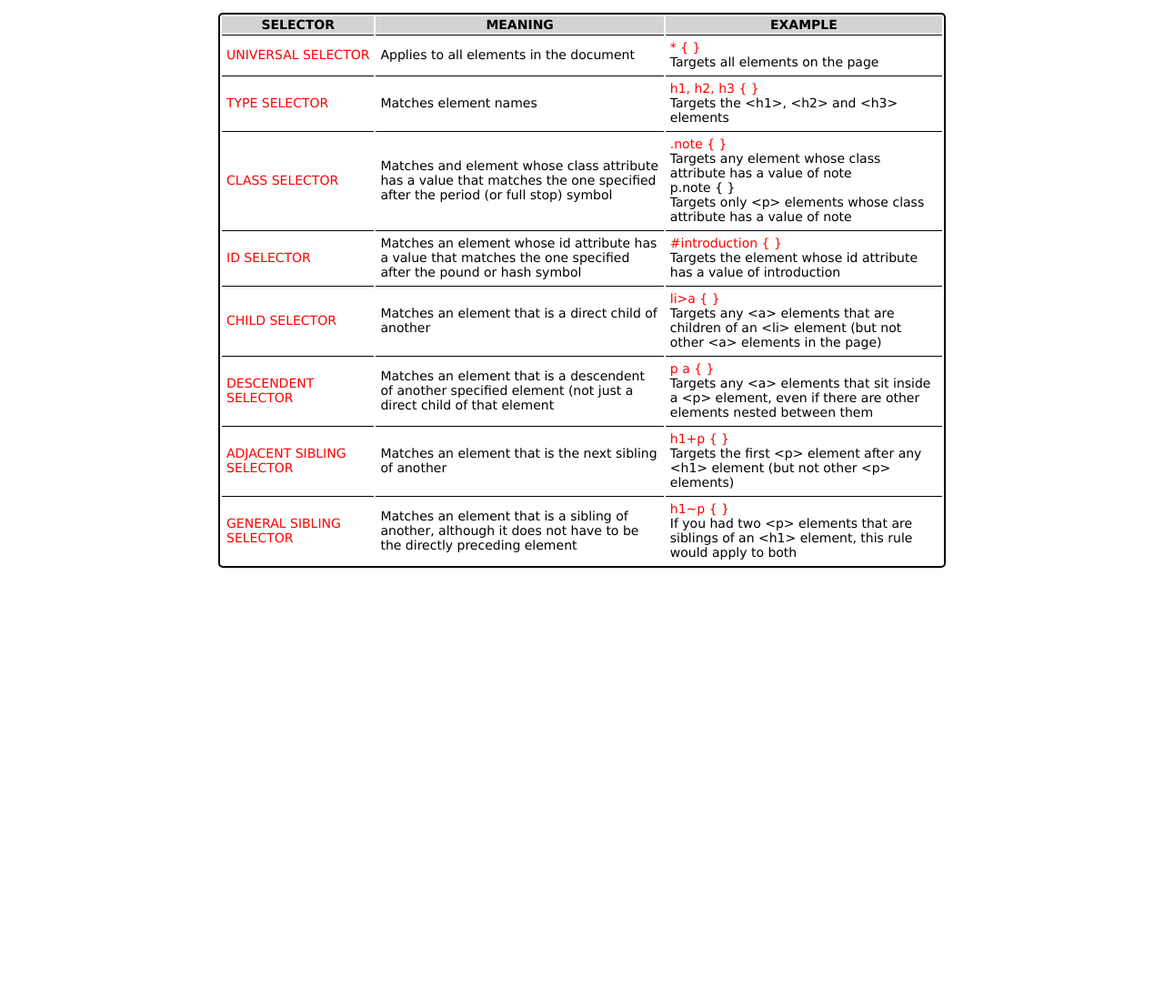
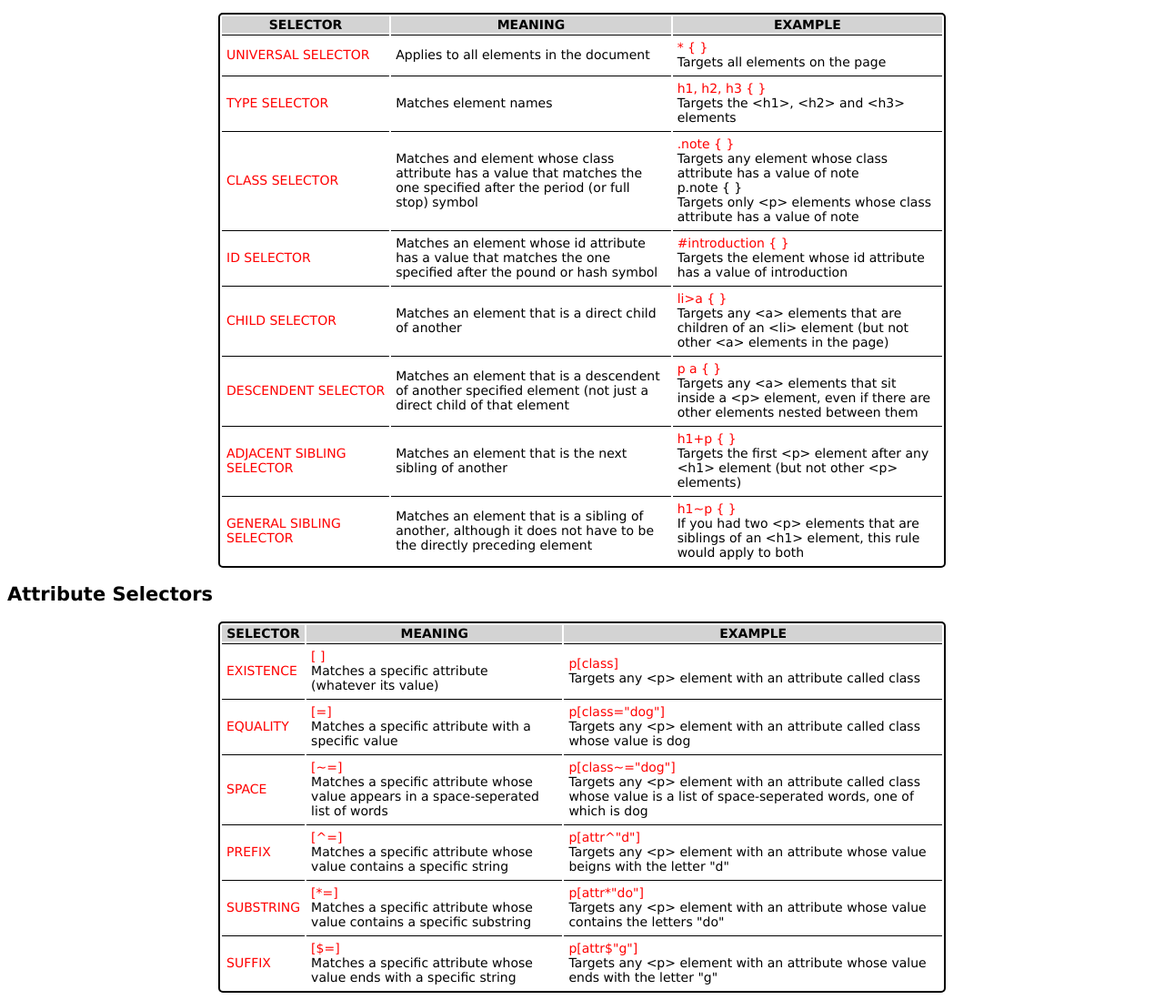
Before and after one commit to dorterry/css-selectors, a plain HTML site: page index.html in a window 1280 px wide. Shown: the part 98-1197 px from the top of the page at 91% size. Before the commit the page ends 800 px from the top, so only its background shows below. Drawn offline with Linux system fonts and the light colour scheme.

Commit message:
added data for attribute selectors table

```diff
--- a/index.html
+++ b/index.html
@@ -12,17 +12,20 @@
 
   <h1>CSS Selectors and Attributes</h1>
   <h2>CSS Selectors</h2>
+
+  <!--CSS Selector Table-->
+
   <table>
       <thead>
       <tr>
-        <th>Selector</th>
-        <th>Meaning</th>
-        <th>Example</th>
+        <th>SELECTOR</th>
+        <th>MEANING</th>
+        <th>EXAMPLE</th>
       </tr>
      </thead>
       <tbody>
           <tr>
-              <td class="fitwidth"><span class="selector">UNIVERSAL SELECTOR</span></td>
+              <td><span class="selector">UNIVERSAL SELECTOR</span></td>
               <td>Applies to all elements in the document</td>
               <td><span class="selector">* { }</span><br>Targets all elements on the page</td>
           </tr>
@@ -55,7 +58,7 @@
           </tr>
 
           <tr>
-              <td><span class="selector">DESCENDENT SELECTOR</span></td>
+              <td class="fitwidth"><span class="selector">DESCENDENT SELECTOR</span></td>
               <td>Matches an element that is a descendent of another specified element (not just a direct child of that element</td>
               <td><span class="selector">p a { }</span><br>Targets any &lt;a&gt; elements that sit inside a &lt;p&gt; element, even if there are other elements nested between them</td>
           </tr>
@@ -72,21 +75,63 @@
               <td><span class="selector">h1~p { }</span><br>If you had two &lt;p&gt; elements that are siblings of an &lt;h1&gt; element, this rule would apply to both</td>
           </tr>
 
+    </tbody>
+      </table>
+
+      <h2>Attribute Selectors</h2>
+
+<!--Attribute Selectors Table-->
+
+      <table>
+        <thead>
+        <tr>
+          <th>SELECTOR</th>
+          <th>MEANING</th>
+          <th>EXAMPLE</th>
+        </tr>
+       </thead>
+        <tbody>
+
+            <tr>
+                <td><span class="selector">EXISTENCE</span></td>
+                <td><span class="selector">[ ]</span><br>Matches a specific attribute<br>(whatever its value)</td>
+                <td><span class="selector">p[class]</span><br>Targets any &lt;p&gt; element with an attribute called class</td>
+            </tr>
+
+            <tr>
+                <td><span class="selector">EQUALITY</span></td>
+                <td><span class="selector">[=]</span><br>Matches a specific attribute with a specific value</td>
+                <td><span class="selector">p[class="dog"]</span><br>Targets any &lt;p&gt; element with an attribute called class whose value is dog</td>
+            </tr>
+
+            <tr>
+                <td><span class="selector">SPACE</span></td>
+                <td><span class="selector">[~=]</span><br>Matches a specific attribute whose value appears in a space-seperated list of words</td>
+                <td><span class="selector">p[class~="dog"]</span><br>Targets any &lt;p&gt; element with an attribute called class whose value is a list of space-seperated words, one of which is dog</td>
+            </tr>
+
+            <tr>
+                <td><span class="selector">PREFIX</span></td>
+                <td><span class="selector">[^=]</span><br>Matches a specific attribute whose value contains a specific string</td>
+                <td><span class="selector">p[attr^"d"]</span><br>Targets any &lt;p&gt; element with an attribute whose value beigns with the letter "d"</td>
+            </tr>
+
+            <tr>
+                <td><span class="selector">SUBSTRING</span></td>
+                <td><span class="selector">[*=]</span><br>Matches a specific attribute whose value contains a specific substring</td>
+                <td><span class="selector">p[attr*"do"]</span><br>Targets any &lt;p&gt; element with an attribute whose value contains the letters "do"</td>
+            </tr>
+
+            <tr>
+                <td><span class="selector">SUFFIX</span></td>
+                <td><span class="selector">[$=]</span><br>Matches a specific attribute whose value ends with a specific string</td>
+                <td><span class="selector">p[attr$"g"]</span><br>Targets any &lt;p&gt; element with an attribute whose value ends with the letter "g"</td>
+            </tr>
+
+        </tbody>
 
 
-
-
-
-
-
-
-
-
-
-
-      </tbody>
       </table>
-
 
 
 
```
